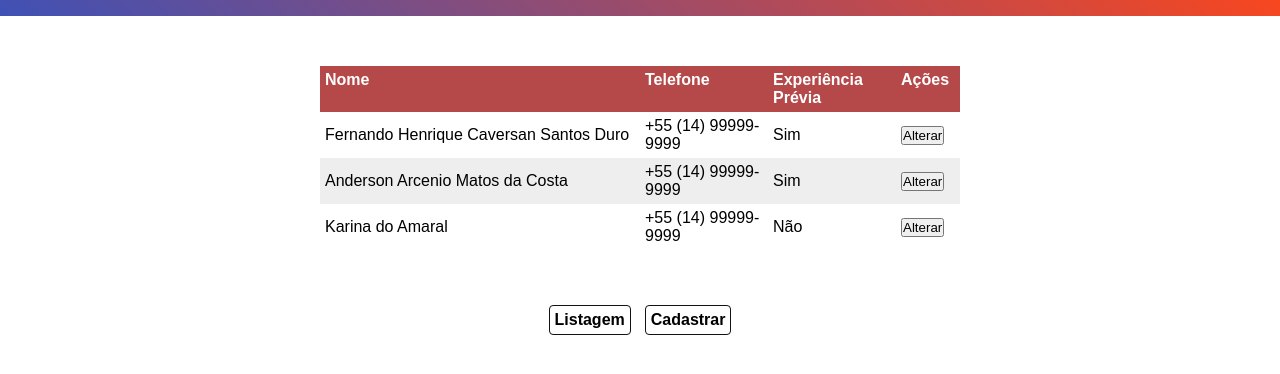
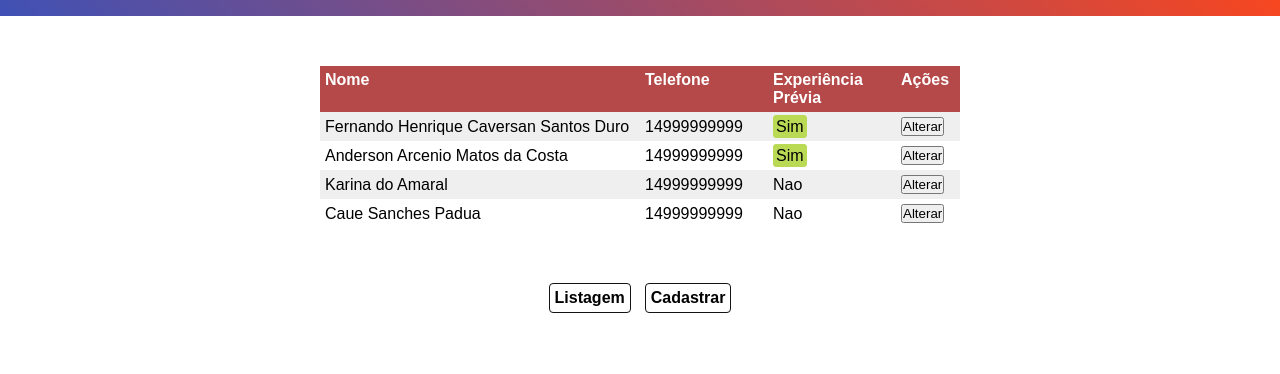
Before and after one commit to RosaErick/CadastroeListagem-exercise, a plain HTML site: page index.html in a window 1280 px wide. Shown: the part 56-430 px from the top of the page. Drawn offline with Linux system fonts and the light colour scheme.

Commit message:
update project

```diff
--- a/assets/js/app.js
+++ b/assets/js/app.js
@@ -0,0 +1,47 @@
+const people = [
+  {
+    name: "Fernando Henrique Caversan Santos Duro",
+    tel: "14999999999",
+    xp: true,
+  },
+  {
+    name: "Anderson Arcenio Matos da Costa",
+    tel: "14999999999",
+    xp: true,
+  },
+  {
+    name: "Karina do Amaral",
+    tel: "14999999999",
+    xp: false,
+  },
+  {
+    name: "Caue Sanches Padua",
+    tel: "14999999999",
+    xp: false,
+  },
+];
+
+for (person in people) {
+  document.querySelector(".list tbody").innerHTML += `
+   <tr style="background-color: ${person % 2 == 0 ? "#eeee" : "#fff"}">
+                    <td>
+                        ${people[person].name}
+                    </td>
+                    <td>
+                            ${people[person].tel}
+                    </td>
+                    <td>
+                          ${
+                            people[person].xp
+                              ? '<span style="border:3px solid #BADA55; border-radius: 4px; background-color:#BADA55">Sim</span>'
+                              : "Nao"
+                          }
+                    </td>
+                    <td>
+                        <button> Alterar </button>
+                    </td>
+                </tr>
+
+
+        `;
+}
--- a/index.html
+++ b/index.html
@@ -32,48 +32,7 @@
                         Ações
                     </td>
                 </tr>
-                <tr>
-                    <td>
-                        Fernando Henrique Caversan Santos Duro
-                    </td>
-                    <td>
-                        +55 (14) 99999-9999
-                    </td>
-                    <td>
-                        Sim
-                    </td>
-                    <td>
-                        <button> Alterar </button>
-                    </td>
-                </tr>
-                <tr style="background-color: #eee;">
-                    <td>
-                        Anderson Arcenio Matos da Costa
-                    </td>
-                    <td>
-                        +55 (14) 99999-9999
-                    </td>
-                    <td>
-                        Sim
-                    </td>
-                    <td>
-                        <button> Alterar </button>
-                    </td>
-                </tr>
-                <tr>
-                    <td>
-                        Karina do Amaral
-                    </td>
-                    <td>
-                        +55 (14) 99999-9999
-                    </td>
-                    <td>
-                        Não
-                    </td>
-                    <td>
-                        <button> Alterar </button>
-                    </td>
-                </tr>
+
             </table>
                 <div class="menu">
                     <a class="btn" href="./index.html">
@@ -85,5 +44,6 @@
         </section>
 
 
+<script src="assets/js/app.js"></script>
 </body>
 </html>
```
Also changed, not shown: assets/Texto arrastado.txt (added).
